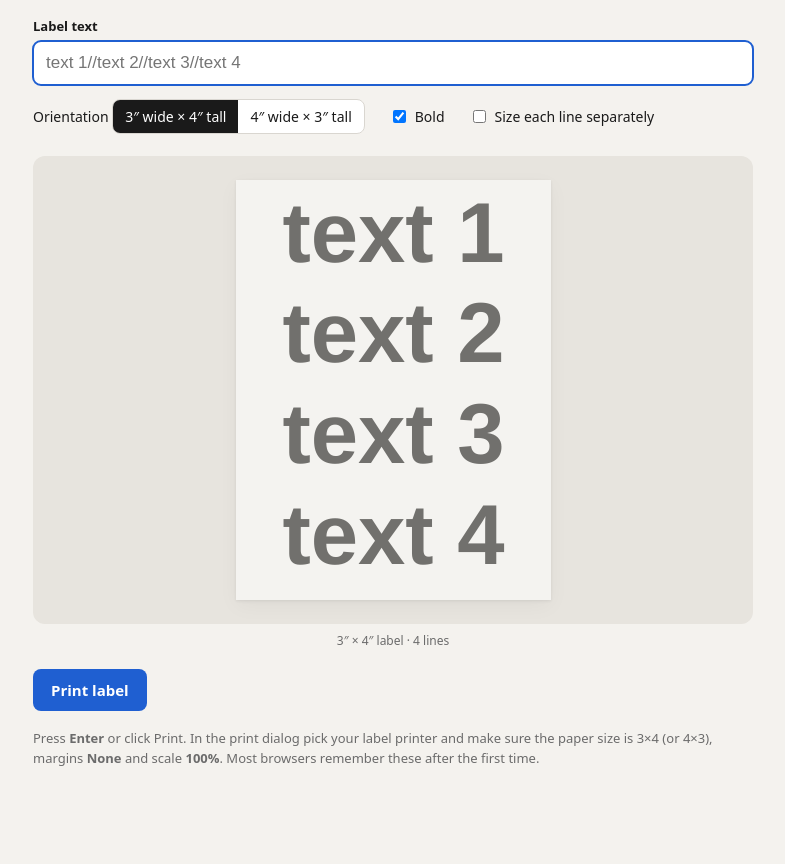
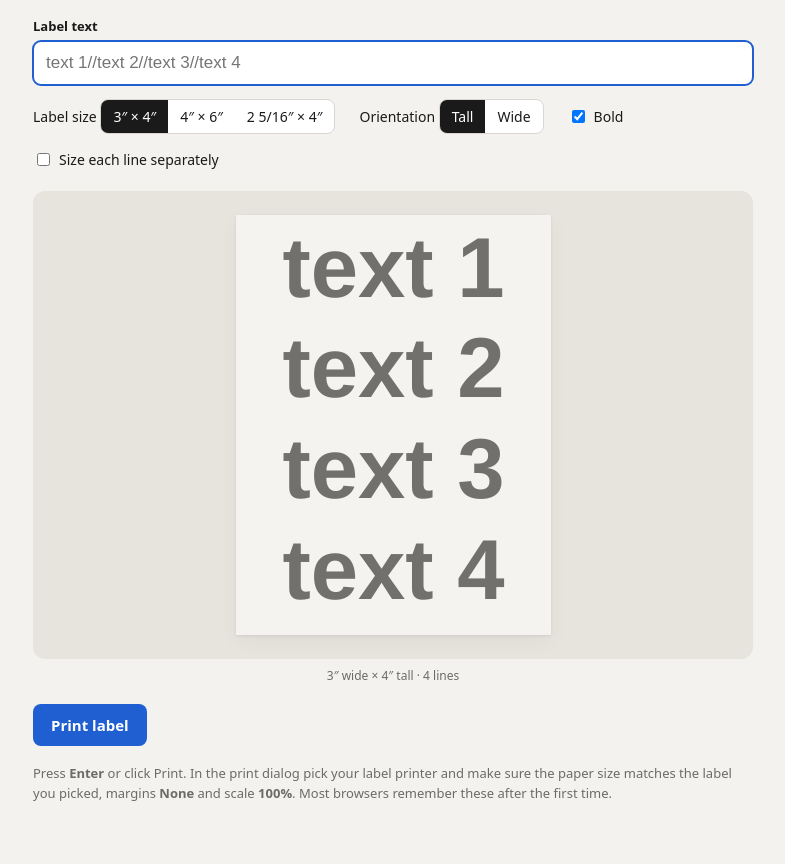
Before and after one commit to edellenator/Sidemark-Label-Maker, a plain HTML site: page index.html in a window 1280 px wide. Shown: the part 81-945 px from the top of the page, without its empty margins (247-1032 px from the left). Before the commit the page ends 910 px from the top, so only its background shows below. Drawn offline with Linux system fonts and the light colour scheme.

Commit message:
Add 4x6 and 2 5/16x4 label sizes

```diff
--- a/index.html
+++ b/index.html
@@ -3,7 +3,7 @@
 <head>
 <meta charset="utf-8">
 <meta name="viewport" content="width=device-width, initial-scale=1">
-<title>3×4 Label Maker</title>
+<title>Label Maker</title>
 <style id="pagesize">@page { size: 3in 4in; margin: 0; }</style>
 <style>
   :root { --ink:#1a1a1a; --muted:#6b6b6b; --line:#d9d6d0; --bg:#f4f2ee; --accent:#1f5fd1; }
@@ -41,17 +41,24 @@
 </head>
 <body>
 <main>
-  <h1>3×4 Label Maker</h1>
+  <h1>Label Maker</h1>
   <p class="sub">Type your lines separated by <code>//</code>. Each piece becomes its own centered line, scaled to fill the label.</p>
 
   <label class="f" for="txt">Label text</label>
   <input id="txt" type="text" autocomplete="off" spellcheck="false" placeholder="text 1//text 2//text 3//text 4">
 
   <div class="row">
+    <span>Label size
+      <span class="seg" id="sizes">
+        <button data-s="3x4" class="on">3″ × 4″</button>
+        <button data-s="4x6">4″ × 6″</button>
+        <button data-s="2.3125x4">2 5/16″ × 4″</button>
+      </span>
+    </span>
     <span>Orientation
       <span class="seg" id="orient">
-        <button data-o="portrait" class="on">3″ wide × 4″ tall</button>
-        <button data-o="landscape">4″ wide × 3″ tall</button>
+        <button data-o="portrait" class="on">Tall</button>
+        <button data-o="landscape">Wide</button>
       </span>
     </span>
     <label class="chk"><input type="checkbox" id="bold" checked> Bold</label>
@@ -65,7 +72,7 @@
     <button class="btn" id="dl">Print label</button>
     <span class="msg" id="msg"></span>
   </div>
-  <p class="hint">Press <b>Enter</b> or click Print. In the print dialog pick your label printer and make sure the paper size is 3×4 (or 4×3), margins <b>None</b> and scale <b>100%</b>. Most browsers remember these after the first time.</p>
+  <p class="hint">Press <b>Enter</b> or click Print. In the print dialog pick your label printer and make sure the paper size matches the label you picked, margins <b>None</b> and scale <b>100%</b>. Most browsers remember these after the first time.</p>
 </main>
 <div id="printout"></div>
 
@@ -77,6 +84,14 @@ const FONT = "Helvetica, Arial, sans-serif";
 const $ = id => document.getElementById(id);
 const txt = $("txt"), cv = $("cv"), labelEl = $("label"), msg = $("msg");
 let orient = "portrait";
+let labelSize = "3x4";
+const SIZES = { "3x4": [3, 4], "4x6": [4, 6], "2.3125x4": [2.3125, 4] };
+function fmtIn(x) {
+  const whole = Math.floor(x), frac = Math.round((x - whole) * 16);
+  if (!frac) return `${whole}`;
+  let n = frac, d = 16; while (n % 2 === 0) { n /= 2; d /= 2; }
+  return `${whole ? whole + " " : ""}${n}/${d}`;
+}
 
 function store(k, v) { try { localStorage.setItem(k, v); } catch (e) {} }
 function load(k) { try { return localStorage.getItem(k); } catch (e) { return null; } }
@@ -85,7 +100,7 @@ function lines() {
   const raw = txt.value.trim() ? txt.value : txt.placeholder;
   return raw.split("//").map(s => s.trim()).filter((s, i, a) => s.length || a.length === 1);
 }
-function size() { return orient === "portrait" ? { w: 3, h: 4 } : { w: 4, h: 3 }; }
+function size() { const [a, b] = SIZES[labelSize] || SIZES["3x4"]; return orient === "portrait" ? { w: a, h: b } : { w: b, h: a }; }
 
 // Layout in inches. measure(text, sizeIn) -> width in inches.
 function layout(ls, measure, each) {
@@ -133,7 +148,7 @@ function render() {
     ctx.font = `${bold ? "bold " : ""}${ln.size}px ${FONT}`;
     ctx.fillText(ln.text, w / 2, ln.top + ln.size / 2);
   }
-  $("dims").textContent = `${w}″ × ${h}″ label · ${lines().length} line${lines().length === 1 ? "" : "s"}`;
+  $("dims").textContent = `${fmtIn(w)}″ wide × ${fmtIn(h)}″ tall · ${lines().length} line${lines().length === 1 ? "" : "s"}`;
   txt.value.trim() ? labelEl.style.opacity = 1 : labelEl.style.opacity = .55;
   buildPrint();
 }
@@ -161,6 +176,12 @@ $("dl").addEventListener("click", () => {
   catch (e) { msg.textContent = "This browser blocked printing here — open the file directly from your computer."; }
 });
 
+$("sizes").addEventListener("click", e => {
+  const b = e.target.closest("button"); if (!b) return;
+  labelSize = b.dataset.s; store("lbl_size", labelSize);
+  [...$("sizes").children].forEach(x => x.classList.toggle("on", x === b));
+  render();
+});
 $("orient").addEventListener("click", e => {
   const b = e.target.closest("button"); if (!b) return;
   orient = b.dataset.o; store("lbl_orient", orient);
@@ -173,7 +194,8 @@ $("bold").addEventListener("change", render);
 $("each").addEventListener("change", render);
 window.addEventListener("resize", render);
 
-const savedText = load("lbl_text"), savedO = load("lbl_orient");
+const savedText = load("lbl_text"), savedO = load("lbl_orient"), savedS = load("lbl_size");
+if (savedS && SIZES[savedS]) [...$("sizes").children].find(x => x.dataset.s === savedS).click();
 if (savedText) txt.value = savedText;
 if (savedO === "landscape") $("orient").children[1].click();
 render();
```
Also changed, not shown: 1 other file.
